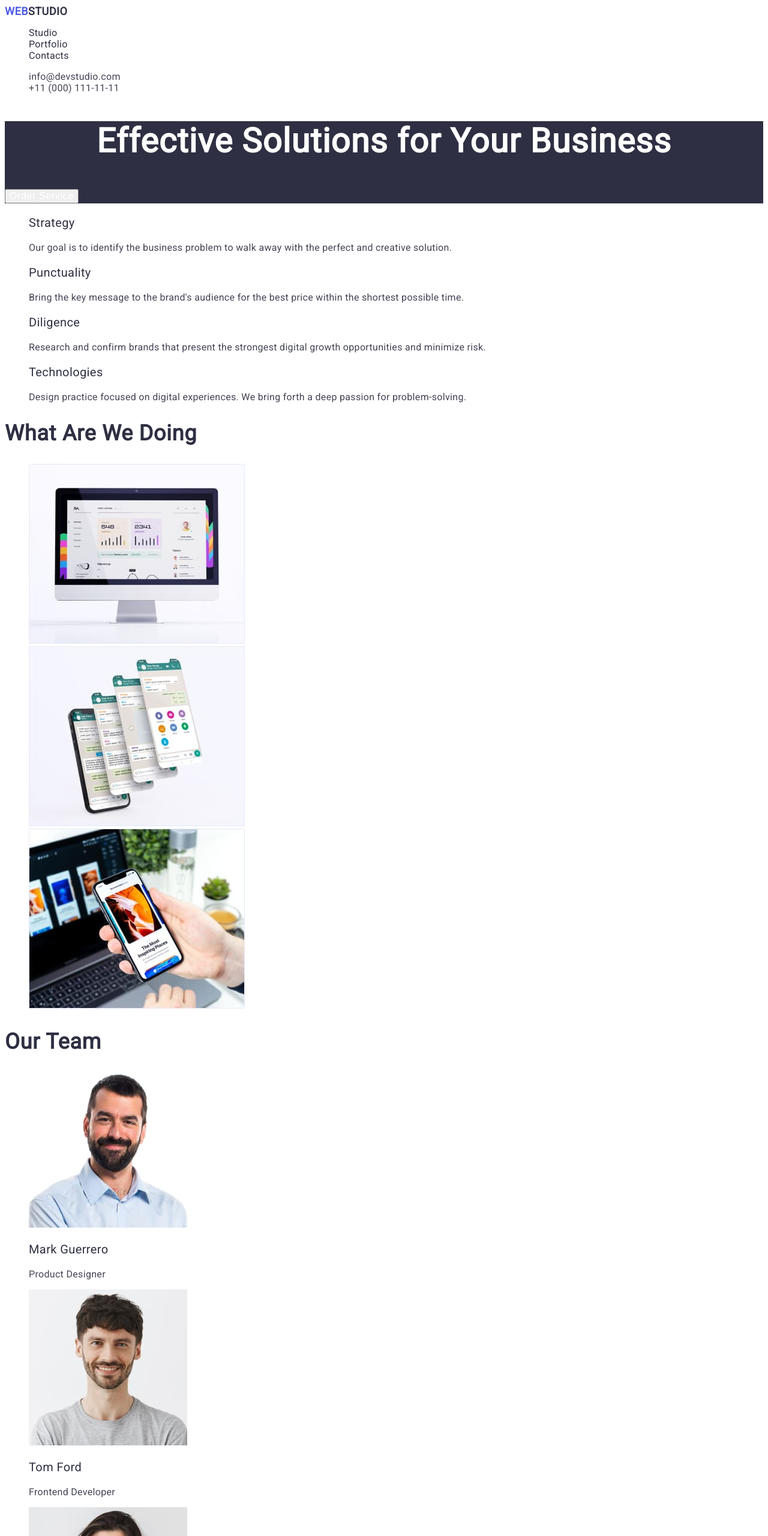
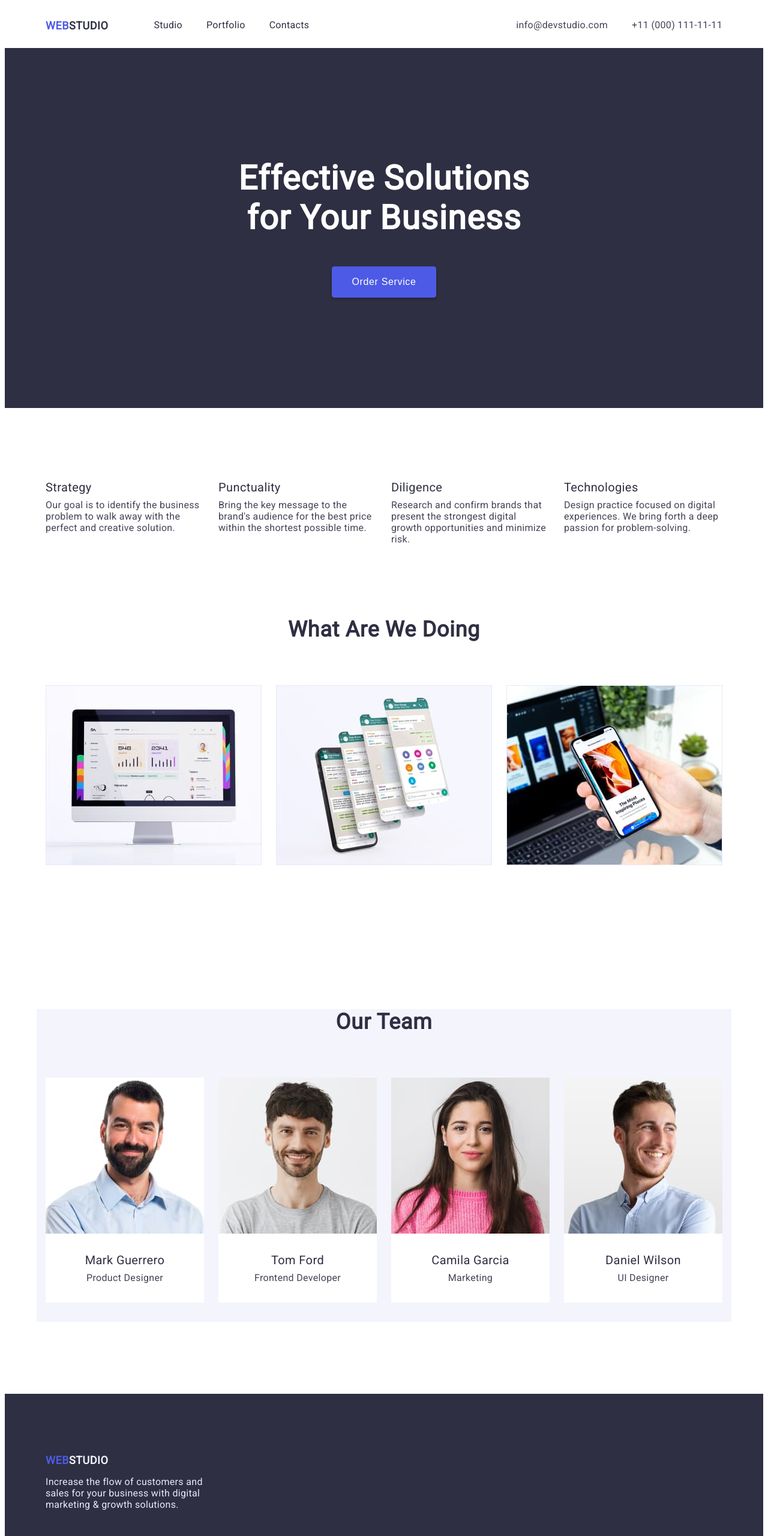
Before and after one commit to Olegkoles/goit-markup-hw-01, a plain HTML site: page index.html in a window 1280 px wide. Shown: the top 2560 px of the page at 60% size. Drawn offline with Linux system fonts and the light colour scheme.

Commit message:
ДЗ-2 повна версія

```diff
--- a/css/styles.css
+++ b/css/styles.css
@@ -1,5 +1,30 @@
 body {
   font-family: "Roboto", sans-serif;
+}
+ul {
+  margin: 0;
+  padding: 0;
+}
+
+img {
+  display: block;
+}
+
+h1,
+h2,
+h3,
+h4,
+h5,
+h6,
+p {
+  margin: 0;
+}
+
+.container {
+  width: 1128px;
+  margin: 0 auto;
+  padding-left: 15px;
+  padding-right: 15px;
 }
 
 :root {
@@ -19,8 +44,20 @@ body {
 /* ---------------Header---------------- */
 
 .header {
+  display: flex;
+
+  align-items: center;
+  justify-content: center;
+}
+.header-container {
+  justify-content: space-between;
+  display: flex;
+  padding: 24px;
 }
 .header-navigation {
+  display: flex;
+}
+.header-inform {
 }
 .header-logo {
   font-weight: 800;
@@ -29,11 +66,13 @@ body {
   align-items: center;
   letter-spacing: 0.03em;
   text-transform: uppercase;
+  height: 24px;
   color: #4d5ae5;
   flex: none;
   order: 0;
   flex-grow: 0;
 }
+
 .header-logo:hover,
 .header-logo:focus {
   color: var(--main-title-color);
@@ -55,6 +94,10 @@ span:focus {
 }
 
 .header-list {
+  display: flex;
+  gap: 40px;
+  flex-grow: 1;
+  margin-left: 76px;
 }
 .header-link {
   font-weight: 500;
@@ -65,8 +108,7 @@ span:focus {
 }
 .header-link:hover,
 .header-link:focus {
-  color: var(--main-title-color);
-  background-color: var(--root-color);
+  color: #404bbf;
 }
 .header-item {
   font-weight: 500;
@@ -82,6 +124,8 @@ span:focus {
   font-size: 16px;
   line-height: 1, 50;
   letter-spacing: 0.02em;
+  display: flex;
+  gap: 40px;
   color: #434455;
 }
 .header-mailto {
@@ -94,8 +138,7 @@ span:focus {
 }
 .header-mailto:hover,
 .header-mailto:focus {
-  color: var(--main-title-color);
-  background-color: var(--root-color);
+  color: #404bbf;
 }
 .header-tel {
   font-weight: 400;
@@ -107,13 +150,19 @@ span:focus {
 }
 .header-tel:hover,
 .header-tel:focus {
-  color: var(--main-title-color);
-  background-color: var(--root-color);
+  color: #404bbf;
 }
 
 /* ---------------Hero---------------- */
 .hero {
   background-color: var(--seconbari-text-color);
+  display: flex;
+  min-height: 600px;
+  align-items: center;
+}
+
+.hero-container {
+  align-items: center;
 }
 .hero-title {
   font-weight: 700;
@@ -121,6 +170,8 @@ span:focus {
   line-height: 1, 20;
   text-align: center;
   letter-spacing: 0.02em;
+  margin: auto;
+  width: 496px;
   color: var(--main-title-color);
 }
 .hero-btn {
@@ -132,23 +183,40 @@ span:focus {
   letter-spacing: 0.04em;
   color: var(--main-title-color);
   cursor: pointer;
+  display: block;
+  margin: auto;
+  padding: 16px 32px;
+  margin-top: 48px;
+  background: #4d5ae5;
+  box-shadow: 0px 4px 4px rgba(0, 0, 0, 0.15);
+  border-radius: 4px;
+  border: 1px solid #4d5ae5;
 }
 .hero-btn:hover,
 .hero-btn:focus {
-  color: var(--main-title-color);
-  background-color: var(--root-color);
+  background-color: #404bbf;
 }
 
 /* ---------------Description---------------- */
+.text-container {
+  margin-top: 120px;
+  margin-bottom: 120px;
+}
+
 .description-list {
+  display: flex;
+  margin: auto 0;
+  gap: 24px;
 }
 .description-item {
+  max-width: 264px;
 }
 .description-title {
   font-weight: 500;
   font-size: 20px;
   line-height: 1, 20;
   letter-spacing: 0.02em;
+  margin-bottom: 8px;
   color: var(--seconbari-text-color);
 }
 .description-subtitle {
@@ -161,16 +229,29 @@ span:focus {
 
 /* ---------------Team---------------- */
 
+.team {
+}
+
 .team-title {
   font-weight: 700;
   font-size: 36px;
   line-height: 1, 11;
   letter-spacing: 0.02em;
   text-transform: capitalize;
+  margin: 0 auto;
+  display: flex;
+  justify-content: center;
+  margin-bottom: 72px;
   color: var(--seconbari-text-color);
 }
 .team-list {
+  display: flex;
+  gap: 24px;
 }
+.team-working {
+  background-color: #f4f4fd;
+}
+
 .team-item {
 }
 .team-subtitle {
@@ -179,17 +260,31 @@ span:focus {
   line-height: 1, 11;
   letter-spacing: 0.02em;
   text-transform: capitalize;
+  margin: 0 auto;
+  display: flex;
+  justify-content: center;
+  margin-top: 240px;
   color: var(--seconbari-text-color);
 }
 .team-content {
+  display: flex;
+  gap: 24px;
+  margin-top: 72px;
+  margin-bottom: 120px;
+  padding-bottom: 32px;
 }
 .team-items {
+  background-color: #ffffff;
 }
 .team-name {
   font-weight: 500;
   font-size: 20px;
   line-height: 1, 20;
   letter-spacing: 0.02em;
+  margin: 0 auto;
+  display: flex;
+  justify-content: center;
+  margin-top: 32px;
   color: var(--seconbari-text-color);
 }
 .team-work {
@@ -197,6 +292,11 @@ span:focus {
   font-size: 16px;
   line-height: 1, 50;
   letter-spacing: 0.02em;
+  margin: 0 auto;
+  display: flex;
+  justify-content: center;
+  margin-top: 8px;
+  margin-bottom: 32px;
   color: #434455;
 }
 
@@ -205,6 +305,11 @@ span:focus {
 .footer {
   background-color: var(--seconbari-text-color);
 }
+.footer-container {
+  padding-top: 100px;
+  padding-bottom: 100px;
+}
+
 .footer-logo {
   font-weight: 800;
   font-size: 18px;
@@ -213,9 +318,6 @@ span:focus {
   letter-spacing: 0.03em;
   text-transform: uppercase;
   color: #4d5ae5;
-  flex: none;
-  order: 0;
-  flex-grow: 0;
 }
 .footer-logo:hover,
 .footer-logo:focus {
@@ -243,6 +345,8 @@ span:focus {
   font-size: 16px;
   line-height: 1, 50;
   letter-spacing: 0.02em;
+  width: 264px;
+  margin-top: 16px;
   color: #e7e9fc;
 }
 
@@ -253,6 +357,11 @@ span:focus {
 .caption-header {
 }
 .caption-list {
+  display: flex;
+  justify-content: center;
+  gap: 24px;
+  margin-top: 96px;
+  margin-bottom: 72px;
 }
 .caption-item {
 }
@@ -262,6 +371,9 @@ span:focus {
   line-height: 1, 50;
   color: #4d5ae5;
   cursor: pointer;
+  border: 1px solid #e7e9fc;
+  border-radius: 4px;
+  padding: 12px 24px;
 }
 .caption-btn:hover,
 .caption-btn:focus {
@@ -270,22 +382,39 @@ span:focus {
 }
 
 .picture {
+  padding-bottom: 120px;
 }
 .picture-list {
+  display: flex;
+  flex-wrap: wrap;
+  display: flex;
+  justify-content: center;
+  gap: 24px;
 }
 .picture-item {
+  flex-wrap: nowrap;
+  background-color: #ffffff;
 }
 .picture-title {
   font-weight: 500;
   font-size: 20px;
   line-height: 1, 20;
   letter-spacing: 0.02em;
+  margin: 0 auto;
+  display: flex;
+  justify-content: center;
   color: var(--seconbari-text-color);
+  margin-top: 32px;
+  margin-bottom: 8px;
 }
 .picture-subtitle {
   font-weight: 400;
   font-size: 16px;
   line-height: 1, 50;
   letter-spacing: 0.02em;
+  margin: 0 auto;
+  display: flex;
+  justify-content: center;
   color: #434455;
+  margin-bottom: 32px;
 }
--- a/index.html
+++ b/index.html
@@ -15,6 +15,7 @@
   </head>
   <body>
     <header class="header">
+      <div class="container header-container">
         <nav class="header-navigation">
           <a href="./index.html" class="header-logo link"
             >Web<span>Studio</span></a
@@ -32,6 +33,7 @@
           </ul>
         </nav>
         <address class="header-address">
+          <div class="header-inform">
             <ul class="header-info list">
               <li>
                 <a
@@ -52,24 +54,29 @@
                 >
               </li>
             </ul>
+          </div>
         </address>
+      </div>
     </header>
     <main>
       <!--Hero section-->
       <section class="hero">
+        <div class="container hero-container">
           <h1 class="hero-title">Effective Solutions for Your Business</h1>
           <button type="button" class="hero-btn">Order Service</button>
+        </div>
       </section>
       <!--/Hero section-->
       <!--description section-->
-      <section>
+      <section class="container">
         <h2 hidden>text</h2>
+        <div class="text-container">
           <ul class="description-list list">
             <li class="description-item link">
               <h3 class="description-title">Strategy</h3>
               <p class="description-subtitle">
-              Our goal is to identify the business problem to walk away with the
-              perfect and creative solution.
+                Our goal is to identify the business problem to walk away with
+                the perfect and creative solution.
               </p>
             </li>
             <li class="description-item link">
@@ -94,10 +101,12 @@
               </p>
             </li>
           </ul>
+        </div>
       </section>
       <!--/description section-->
       <!--Team section-->
       <section class="team">
+        <div class="container">
           <h2 class="team-title">What are we doing</h2>
           <ul class="team-list list">
             <li class="team-item link">
@@ -110,17 +119,13 @@
               <img src="img/img3.jpg" alt="photo" width="360" height="300" />
             </li>
           </ul>
+        </div>
       </section>
-      <section>
+      <section class="container team-working">
         <h2 class="team-subtitle">Our Team</h2>
         <ul class="team-content list">
           <li class="team-items link">
-            <img
-              src="img/img-mark.jpg"
-              alt="Mark"
-              width="264"
-              height="260"
-            />
+            <img src="img/img-mark.jpg" alt="Mark" width="264" height="260" />
             <h3 class="team-name">Mark Guerrero</h3>
             <p class="team-work">Product Designer</p>
           </li>
@@ -154,13 +159,15 @@
     </main>
     <!--/Team section-->
     <footer class="footer">
+      <div class="container footer-container">
         <a href="index.html" class="footer-logo link"
           >Web<span class="span">Studio</span></a
         >
         <p class="footer-text">
-        Increase the flow of customers and sales for your business with digital
-        marketing & growth solutions.
+          Increase the flow of customers and sales for your business with
+          digital marketing & growth solutions.
         </p>
+      </div>
     </footer>
   </body>
 </html>
```
Also changed, not shown: portfolio.html (+13 -3 lines). Lines whose indentation alone changed are shown as unchanged.
